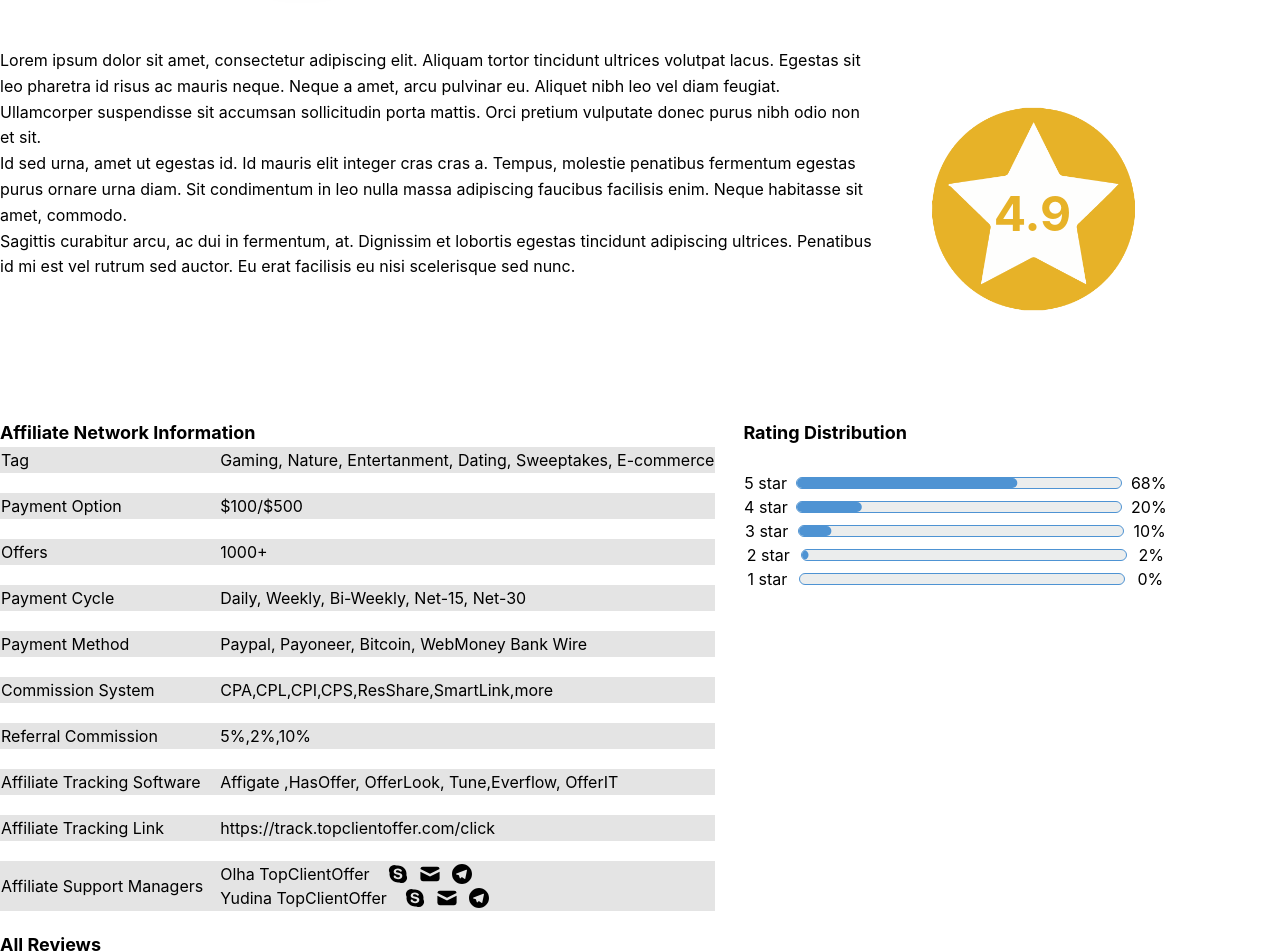
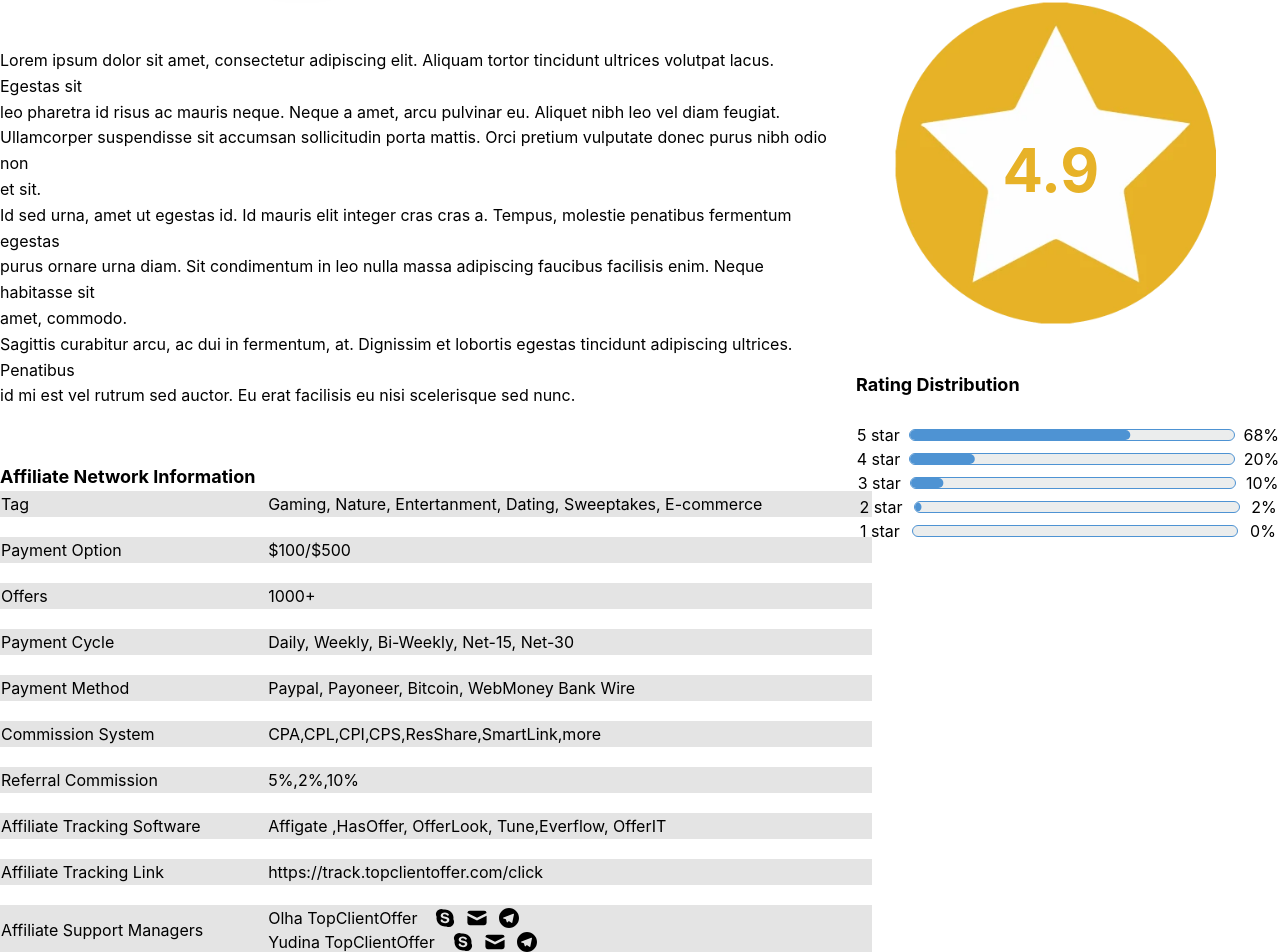
Before and after one commit to AFM-Taha/affling, a Next.js app: page /affiliate-network/details in a window 1280 px wide. Shown: the part 717-1669 px from the top of the page. Built offline with nearby package versions, Linux system fonts and the light colour scheme.

Commit message:
finish affiliate network detail page static design

```diff
--- a/src/components/common/Rating/BigRatingStar.tsx
+++ b/src/components/common/Rating/BigRatingStar.tsx
@@ -2,14 +2,14 @@ import Image from 'next/image';
 
 export default function BigRatingStar() {
   return (
-    <div className="relative -top-12 rounded-full lg:h-[323px] lg:w-[323px]">
+    <div className="relative -top-12 mx-auto rounded-full lg:h-[323px] lg:w-[323px]">
       <Image
-        src={'/big-rating-star-container.png'}
+        src={'/big-rating-star-container.webp'}
         alt="big-rating-star-container."
         width={323}
         height={323}
       />
-      <p className="absolute left-[122px] top-[190px] text-5xl font-bold text-[#E7B228]">
+      <p className="absolute left-[110px] top-[140px] text-6xl font-bold text-[#E7B228]">
         4.9
       </p>
     </div>
--- a/src/pages/affiliate-network/details.tsx
+++ b/src/pages/affiliate-network/details.tsx
@@ -51,7 +51,7 @@ export default function Details() {
           </div>
         </div>
       </div>
-      {/* --- Description container --- */}
+      {/* --- Description and rating container --- */}
       <div className="my-12 flex flex-col lg:flex-row">
         <p className="max-w-[872px] leading-[25.8px]">
           Lorem ipsum dolor sit amet, consectetur adipiscing elit. Aliquam
@@ -73,18 +73,19 @@ export default function Details() {
           scelerisque sed nunc.
         </p>
 
-        {/* ---- Big rating star container --- */}
-        <BigRatingStar />
+        {/* ---- Big rating star Rating Distribution container --- */}
+        <div>
+          <BigRatingStar />
+          <RatingDistribution />
+        </div>
       </div>
-      <div>
-        <div className="flex flex-col lg:flex-row">
+      <div className="-mt-32">
+        <div className="">
           {/* ---Table --- */}
           <div className="max-w-[872px]">
             <h5 className="text-lg font-bold">Affiliate Network Information</h5>
             <Table />
           </div>
-          {/* --- Rating Distribution ---  */}
-          <RatingDistribution />
         </div>
         {/* --- All Reviews --- */}
         <div>
@@ -120,7 +121,7 @@ export default function Details() {
                 ligula non.
               </p>
               {/* --- Review screenshots --- */}
-              <div className="relative mb-7 mt-5 h-[154px] w-[311px]">
+              <div className="relative mb-7 mt-5 h-[154px] w-[311px] shadow-lg">
                 <Image
                   src="/review-ss.png"
                   alt="review-ss.png"
@@ -223,7 +224,7 @@ export default function Details() {
                 ligula non.
               </p>
               {/* --- Review screenshots --- */}
-              <div className="relative mb-7 mt-5 h-[154px] w-[311px]">
+              <div className="relative mb-7 mt-5 h-[154px] w-[311px] shadow-lg">
                 <Image
                   src="/review-ss.png"
                   alt="review-ss.png"
```
Also changed, not shown: public/big-rating-star-container.webp (added).
